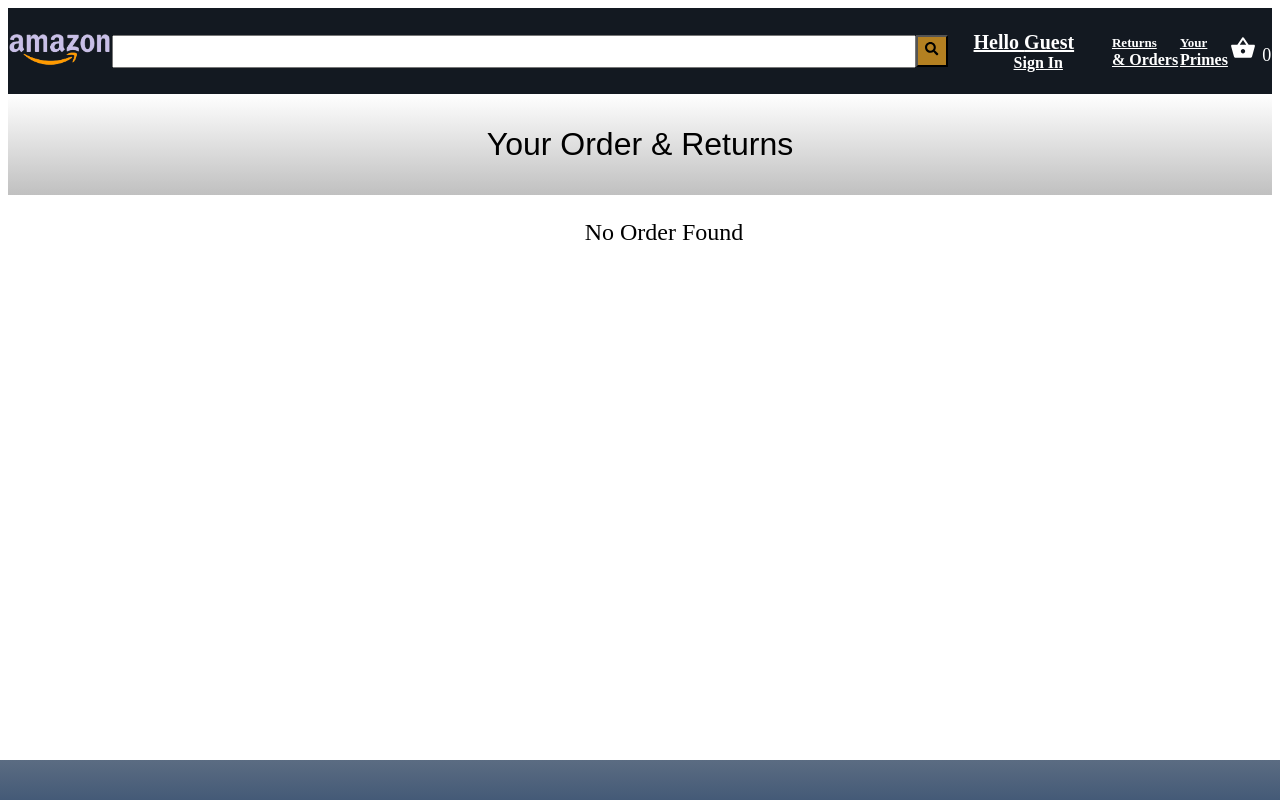
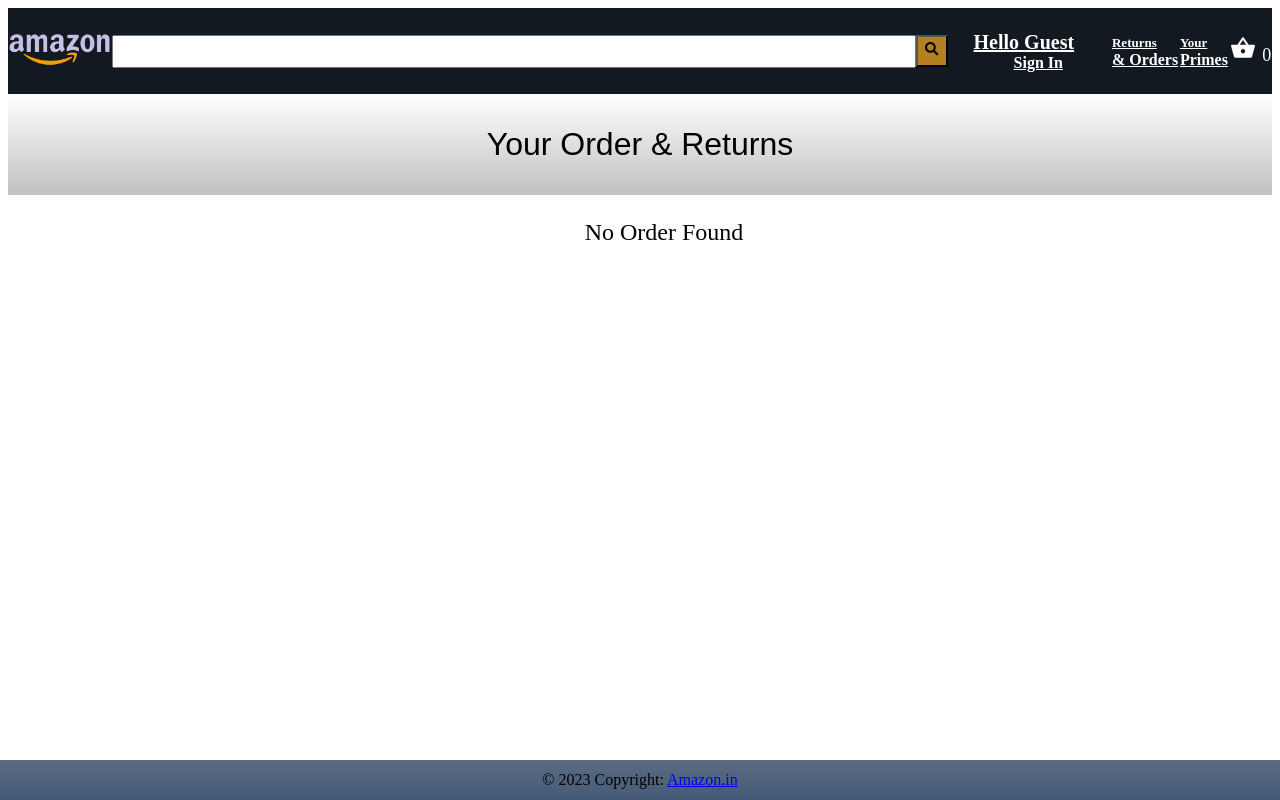
Before and after one commit to ParamSurywashi/Amazon-Clone---React-Project---0njs55hf023v, a React app: page /#/order in a window 1280 px wide. Built offline with nearby package versions, Linux system fonts and the light colour scheme.

Commit message:
updated Slider

```diff
--- a/src/Header/Footer.js
+++ b/src/Header/Footer.js
@@ -1,8 +1,16 @@
 import React from 'react';
 import '../styles/footer.css';
+import amzLogo from '../images/amazon-logo.png';
+
+import { Link } from 'react-router-dom';
 function Footer() {
   return (
-    <div className='footerBase'></div>
+    <div className='footerBase'>
+        <div className='websiteFooter' >
+        &copy; {new Date().getFullYear()} Copyright:{' '}
+        <Link to="/">Amazon.in</Link>
+      </div>
+    </div>
   )
 }
 
--- a/src/Header/Header.js
+++ b/src/Header/Header.js
@@ -10,6 +10,7 @@ import Payment from '../Body/Payment';
 import SignIn from '../Body/SignIn';
 import SignUp from '../Body/SignUp';
 import Order from '../Body/Order';
+import Footer from './Footer';
 
 function Header() {
   return (
@@ -21,36 +22,42 @@ function Header() {
             <>
             <HeaderBar />
             <Main />
+            <Footer />
             </>
            }/>
         <Route path='/bucket' element={
               <>
             <HeaderBar />
             <Bucket />
+            <Footer />
             </>
            }/>
         <Route path='/payment' element={
               <>
             <HeaderBar />
             <Payment />
+            <Footer />
             </>
            }/>
         <Route path='/signIn' element={
               <>
             <HeaderBar />
             <SignIn />
+            <Footer />
             </>
            }/>
         <Route path='/signUp' element={
               <>
             <HeaderBar />
             <SignUp />
+            <Footer />
             </>
            }/>
         <Route path='/order' element={
               <>
             <HeaderBar />
             <Order />
+            <Footer />
             </>
            }/>
       </Routes>
--- a/src/Header/HeaderBar.js
+++ b/src/Header/HeaderBar.js
@@ -41,7 +41,7 @@ const productNUmber = useSelector((state)=>state.bucket);
      </div>
      <Link to="/signIn" className='linkHead' id='userDivTxt'> <span className='helloTxt' id='userNameTxt'>Hello {userName}<br/></span> Sign In</Link>
      <Link to="/order" className='linkHead'> <span className='helloTxt'>Returns<br/></span>& Orders</Link>
-     <Link to="/yourPrime" className='linkHead'> <span className='helloTxt'>Your<br/></span>Primes</Link>
+     <Link to="/" className='linkHead'> <span className='helloTxt'>Your<br/></span>Primes</Link>
      <Link to="/bucket" id='linkOrderIcon'> <MdShoppingBasket/> <span id='orderCount'>{productNUmber.length}</span></Link>
     </nav>
     </>
--- a/src/components/App.js
+++ b/src/components/App.js
@@ -25,7 +25,7 @@ const App = () => {
 
 
     }
-     <Footer />
+
     </>
   )
 }
--- a/src/styles/Banner.css
+++ b/src/styles/Banner.css
@@ -1,6 +1,6 @@
 .banner{
     position: absolute;
-    width: 100%;
+    width: -webkit-fill-available;
     /* z-index: -1; */
      -webkit-mask-image: linear-gradient(
               to top,
--- a/src/styles/footer.css
+++ b/src/styles/footer.css
@@ -6,6 +6,11 @@
     bottom: 0px;
     border: none;
     background-image: linear-gradient(#5b6c82, #445a77);
-
+    display: flex;
+    justify-content: center;
+    align-items: center;
 
 }
+.footerBase:hover{
+    background-image: linear-gradient(#5b6c82, #7d96b5);
+}
```
